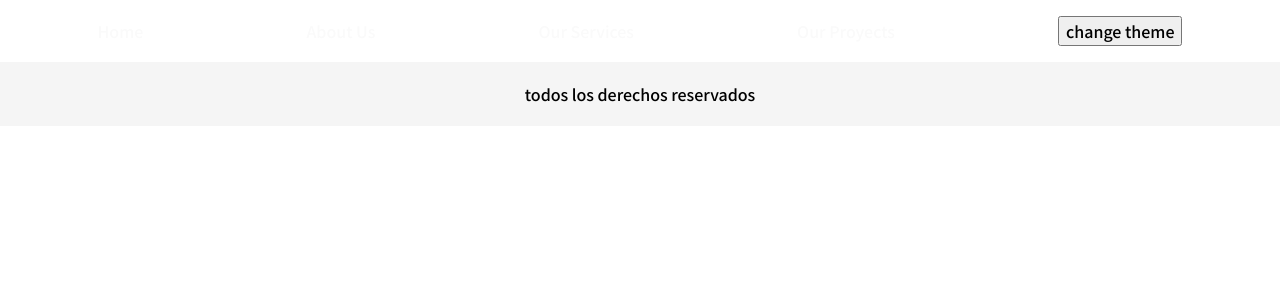
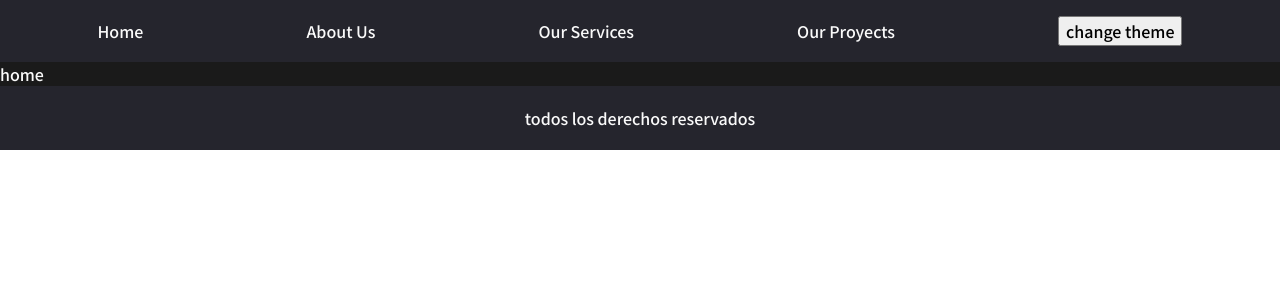
Before and after one commit to MatteoChiapponi/Topo_Landing-page, a React (Vite) app: page / in a window 1280 px wide. Shown: the top 300 px of the page. Built offline with nearby package versions, Linux system fonts and the light colour scheme.

Commit message:
dando funcionalidad a las rutas de las diferentes paginas de la app

```diff
--- a/src/App.jsx
+++ b/src/App.jsx
@@ -1,16 +1,23 @@
 import { Routes, Route } from 'react-router-dom'
 import Layout from './components/layout'
+import { routes } from './assets/routes'
+import Home from './pages/home/home'
+import AboutUs from './pages/about-us/AboutUs'
+import OurProyects from './pages/our-proyects/OurProyects'
+import OurServices from './pages/our-services/OurServices'
 function App() {
   return (
-    <Routes>
-      <Route path='/' element={<Layout />}>
-        {/*<Route path={""} element={<Home />} />*/}
-        {/*<Route path={""} element={<Contact />} />*/}
-        {/*<Route path={""} element={<Dentist />} />*/}
-        {/*<Route path={""} element={<Favs />} />*/}
-        <Route path={'*'} element={<h1>pagina no encontrada</h1>} />
-      </Route>
-    </Routes>
+    <div className='dark'>
+      <Routes>
+        <Route path='/' element={<Layout />}>
+          {<Route path={routes.home} element={<Home />} />}
+          {<Route path={routes.aboutUs} element={<AboutUs />} />}
+          {<Route path={routes.ourProyects} element={<OurProyects />} />}
+          {<Route path={routes.ourServices} element={<OurServices />} />}
+          <Route path={'*'} element={<h1>pagina no encontrada</h1>} />
+        </Route>
+      </Routes>
+    </div>
   )
 }
 
--- /dev/null
+++ b/src/assets/routes.js
@@ -0,0 +1,8 @@
+export const routes = {
+
+    home:"/",
+    aboutUs:"/aboutUs",
+    ourServices:"/ourServices",
+    ourProyects:"/ourProyects"
+
+}
--- a/src/components/navbar/Navbar.css
+++ b/src/components/navbar/Navbar.css
@@ -15,16 +15,13 @@ header nav {
   height: 100%;
 }
 
-
-
 nav a:hover {
-	color: #4AC7B3;
-	background: linear-gradient(90deg, #4AC7B3 0%, #0091FC 100%);
-	background-clip: text;
+  color: #4ac7b3;
+  background: linear-gradient(90deg, #4ac7b3 0%, #0091fc 100%);
+  -webkit-background-clip: text;
   -webkit-text-fill-color: transparent;
 }
 
-
-.dark>header {
+.dark > header {
   background-color: hsl(240, 10%, 16%);
 }
--- a/src/components/navbar/Navbar.jsx
+++ b/src/components/navbar/Navbar.jsx
@@ -1,19 +1,21 @@
-import { Link } from "react-router-dom";
-import "./navbar.css";
+import { Link } from 'react-router-dom'
+import './navbar.css'
+import { routes } from '../../assets/routes'
 
 const Navbar = () => {
-
   return (
     <header>
       <nav>
-        <Link to={""}>Home</Link>
-        <Link to={""}>About Us</Link>
-        <Link to={""}>Our Services</Link>
-        <Link to={""}>Our Proyects</Link>
-        <button id="toggle" onClick={()=>{}}>change theme</button>
+        <Link to={routes.home}>Home</Link>
+        <Link to={routes.aboutUs}>About Us</Link>
+        <Link to={routes.ourServices}>Our Services</Link>
+        <Link to={routes.ourProyects}>Our Proyects</Link>
+        <button id='toggle' onClick={() => {}}>
+          change theme
+        </button>
       </nav>
     </header>
-  );
-};
+  )
+}
 
-export default Navbar;
+export default Navbar
--- /dev/null
+++ b/src/pages/about-us/AboutUs.jsx
@@ -0,0 +1,10 @@
+import './aboutUs.css'
+const AboutUs = () => {
+  return (
+    <main>
+      <p>about us</p>
+    </main>
+  )
+}
+
+export default AboutUs
--- /dev/null
+++ b/src/pages/home/Home.jsx
@@ -0,0 +1,10 @@
+import './home.css'
+const Home = () => {
+  return (
+    <main>
+      <p>home</p>
+    </main>
+  )
+}
+
+export default Home
--- /dev/null
+++ b/src/pages/our-proyects/OurProyects.jsx
@@ -0,0 +1,10 @@
+import './ourProyects.css'
+const OurProyects = () => {
+  return (
+    <main>
+      <p>OurProyects</p>
+    </main>
+  )
+}
+
+export default OurProyects
--- /dev/null
+++ b/src/pages/our-services/OurServices.jsx
@@ -0,0 +1,10 @@
+import './ourServices.css'
+const OurServices = () => {
+  return (
+    <main>
+      <p>OurServices</p>
+    </main>
+  )
+}
+
+export default OurServices
```
Also changed, not shown: src/pages/about-us/aboutUs.css (added), src/pages/home/home.css (added), src/pages/our-proyects/ourProyects.css (added), src/pages/our-services/ourServices.css (added). Lines whose indentation alone changed are shown as unchanged.
